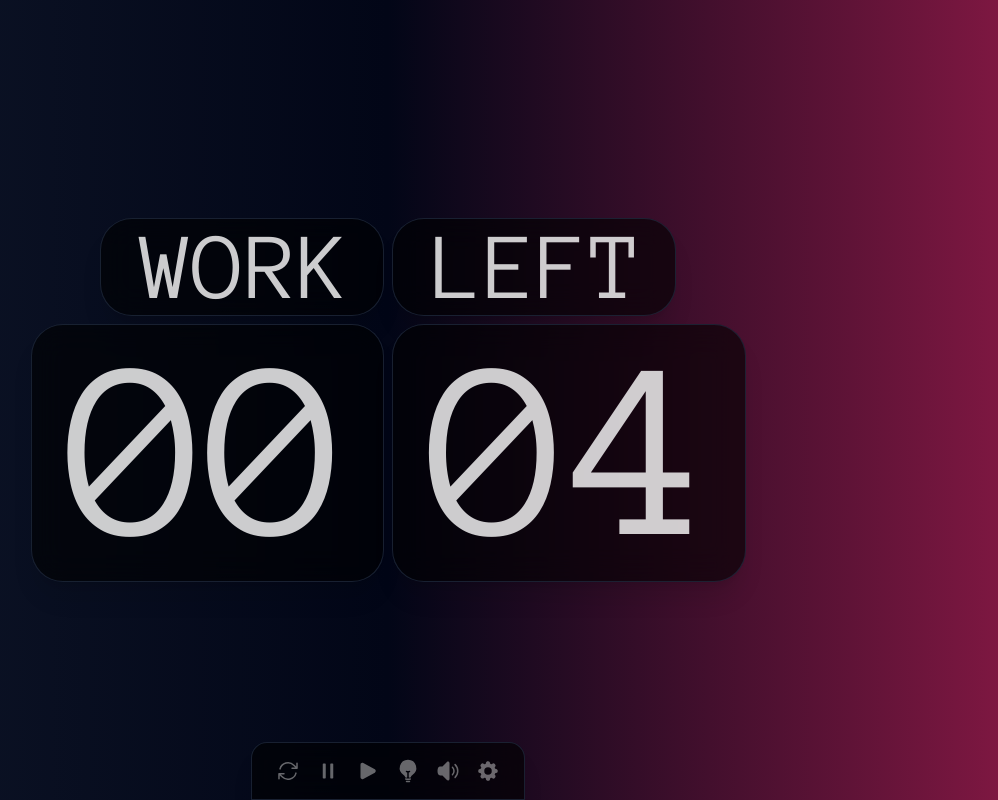
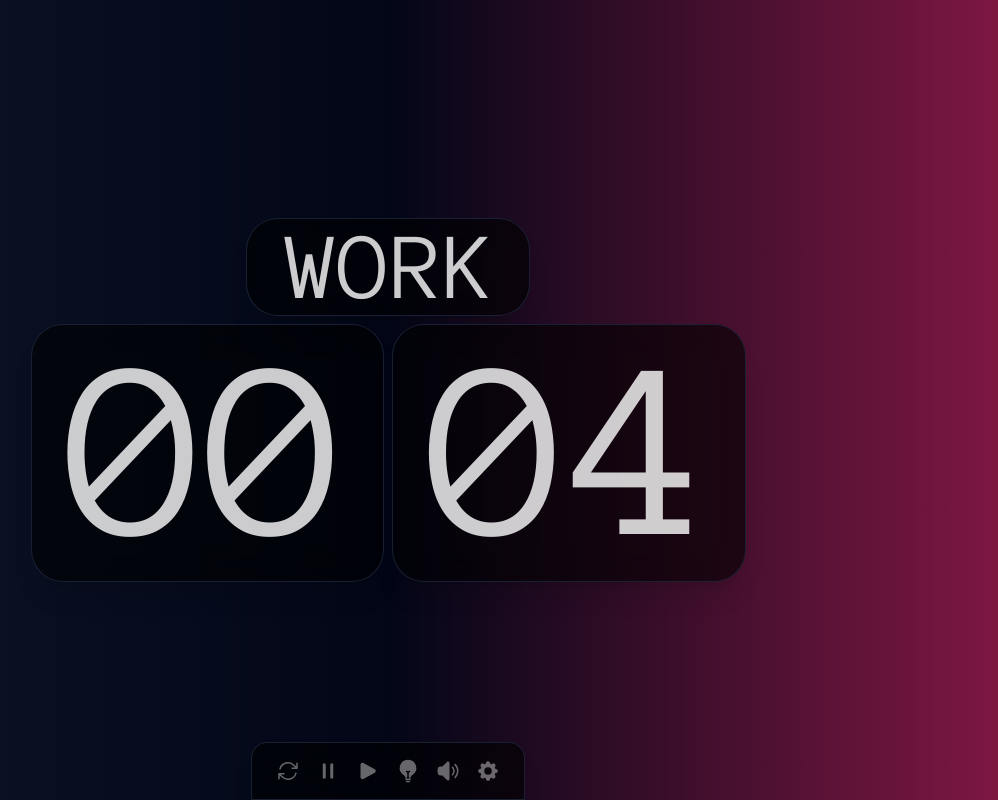
Before and after one commit to MarcusVeres/pomo-pro, a website: page index.html in a window 1280 px wide. Shown: the whole page, without its empty margins (252-1250 px from the left). Drawn offline with nearby package versions, Linux system fonts and the light colour scheme; files that its build step writes are made by us from their sources.

Commit message:
REFACTOR / FIX :: moves <main> closing tag outside of comment (accidentally commented out)

```diff
--- a/index.html
+++ b/index.html
@@ -58,11 +58,11 @@
           MODE
         </h2>
       </div>
-      <div class="px-10 text-center border rounded-[32px] shadow-xl border-opacity-80 border-slate-800 bg-black/60 backdrop-blur-lg">
+      <!-- <div class="px-10 text-center border rounded-[32px] shadow-xl border-opacity-80 border-slate-800 bg-black/60 backdrop-blur-lg">
         <h2 id="display-mode" class="text-center font-mono font-normal text-[96px] -mr-2 p-0 leading-none tracking-normal text-white/80">
           LEFT
         </h2>
-      </div>
+      </div> -->
     </div>
     <div class="flex items-center justify-center gap-2">
       <!-- BLACK BG -->
@@ -88,9 +88,9 @@
       <h2 class="text-right font-mono font-normal text-[192px] -mr-2 p-0 leading-none tracking-tight text-black">
         00
       </h2>
-    </div>
-  </main> -->
+    </div> -->
 
+  </main>
   <script src="logic.js"></script>
 
 </body>
```
